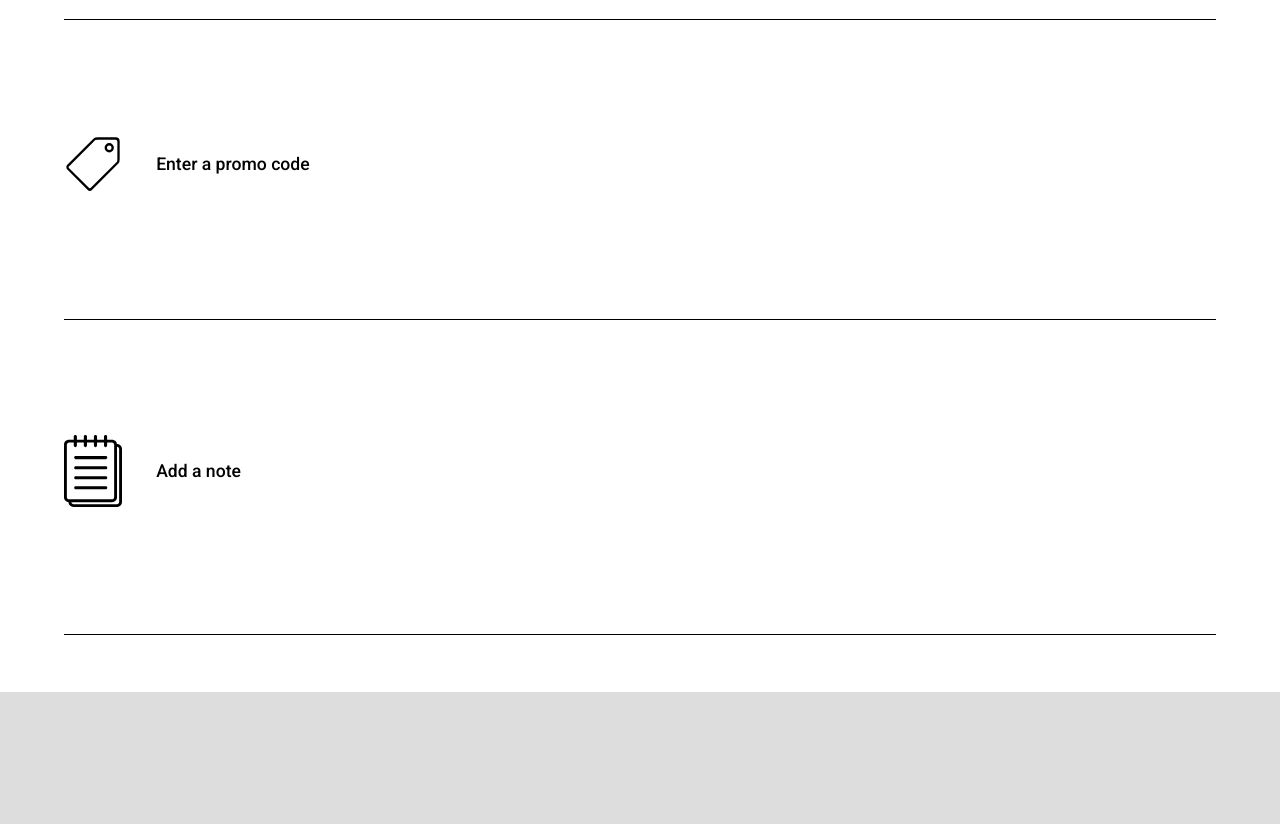
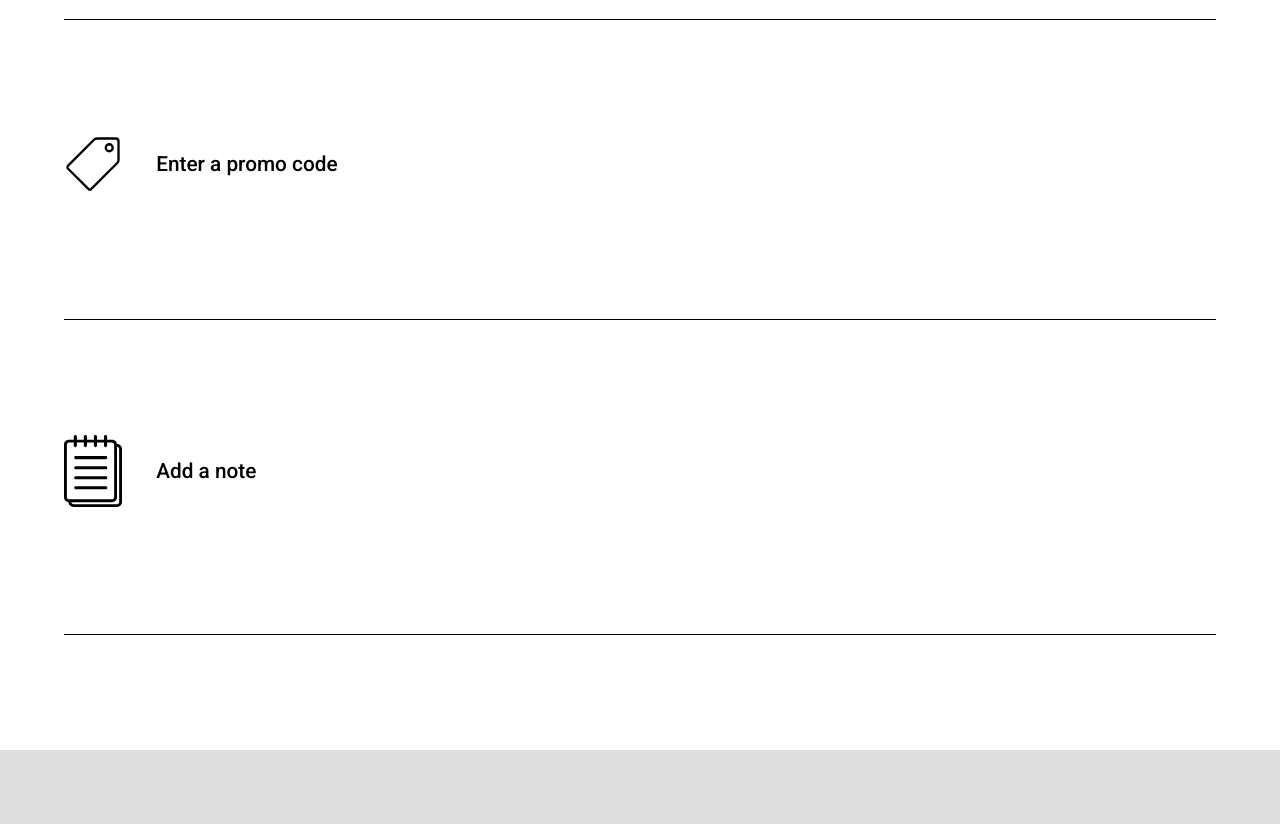
Before and after one commit to Cepako/Tea-Shop, a React (Create React App) app: page /cart in a window 1280 px wide. Shown: the part 620-1444 px from the top of the page. Built offline with nearby package versions, Linux system fonts and the light colour scheme.

Commit message:
add function that focus on input on paragraph click and change styles

```diff
--- a/src/components/pages/cart-page-components/Note.scss
+++ b/src/components/pages/cart-page-components/Note.scss
@@ -1,5 +1,5 @@
 .note {
-    margin-block: 10% 5%;
+    margin-block: 10%;
     padding-bottom: 8%;
     width: 100%;
     position: relative;
@@ -11,7 +11,7 @@
         display: flex;
         align-items: center;
         width: 100%;
-        font-size: 1.1em;
+        font-size: 1.3em;
         margin-bottom: 3%;
         cursor: pointer;
         img {
@@ -22,7 +22,7 @@
     textarea{
         width: 100%;
         height: 100px;
-        padding: 2%;
+        padding:3% ;
         font-size: 1.2em;
         outline: none;
         border: 1px solid black;
--- a/src/components/pages/cart-page-components/Note.tsx
+++ b/src/components/pages/cart-page-components/Note.tsx
@@ -1,16 +1,30 @@
-import React, { useState } from 'react';
+import React, { useState, useRef } from 'react';
 
 import './Note.scss';
 
 const Note: React.FC = () => {
   const [viewInput, setViewInput] = useState(false);
+
+  const inputRef = useRef<HTMLTextAreaElement>(null);
+
+  const handleClick = () => {
+    setViewInput((prev) => !prev);
+    if (!viewInput)
+      setTimeout(() => {
+        inputRef.current!.focus();
+      }, 100);
+  };
+
   const input = (
-    <textarea placeholder='Instructions? Special requests? Add them here.' />
+    <textarea
+      placeholder='Instructions? Special requests? Add them here.'
+      ref={inputRef}
+    />
   );
 
   return (
     <div className='note'>
-      <p onClick={() => setViewInput((prev) => !prev)}>
+      <p onClick={handleClick}>
         <img src='./images/notes-icon.svg' alt='notes' />
         Add a note
       </p>
--- a/src/components/pages/cart-page-components/PromoCode.scss
+++ b/src/components/pages/cart-page-components/PromoCode.scss
@@ -11,7 +11,7 @@
     display: flex;
     align-items: center;
     width: 100%;
-    font-size: 1.1em;
+    font-size: 1.3em;
     margin-bottom: 3%;
 
     cursor: pointer;
--- a/src/components/pages/cart-page-components/PromoCode.tsx
+++ b/src/components/pages/cart-page-components/PromoCode.tsx
@@ -1,24 +1,30 @@
-import React, { useState } from 'react';
+import React, { useRef, useState } from 'react';
 
 import './PromoCode.scss';
 
 const PromoCode: React.FC = () => {
   const [viewInput, setViewInput] = useState(false);
 
+  const inputRef = useRef<HTMLInputElement>(null);
+
+  const handleClick = () => {
+    setViewInput((prev) => !prev);
+    if (!viewInput)
+      setTimeout(() => {
+        inputRef.current!.focus();
+      }, 100);
+  };
+
   const input = (
     <>
-      <input type='text' placeholder='Enter a promo code' />
+      <input type='text' placeholder='Enter a promo code' ref={inputRef} />
       <button>Apply</button>
     </>
   );
 
   return (
     <div className='promo-code'>
-      <p
-        onClick={() => {
-          setViewInput((prev) => !prev);
-        }}
-      >
+      <p onClick={handleClick}>
         <img src='./images/price-tag-icon.svg' alt='price tag' />
         Enter a promo code
       </p>
```
